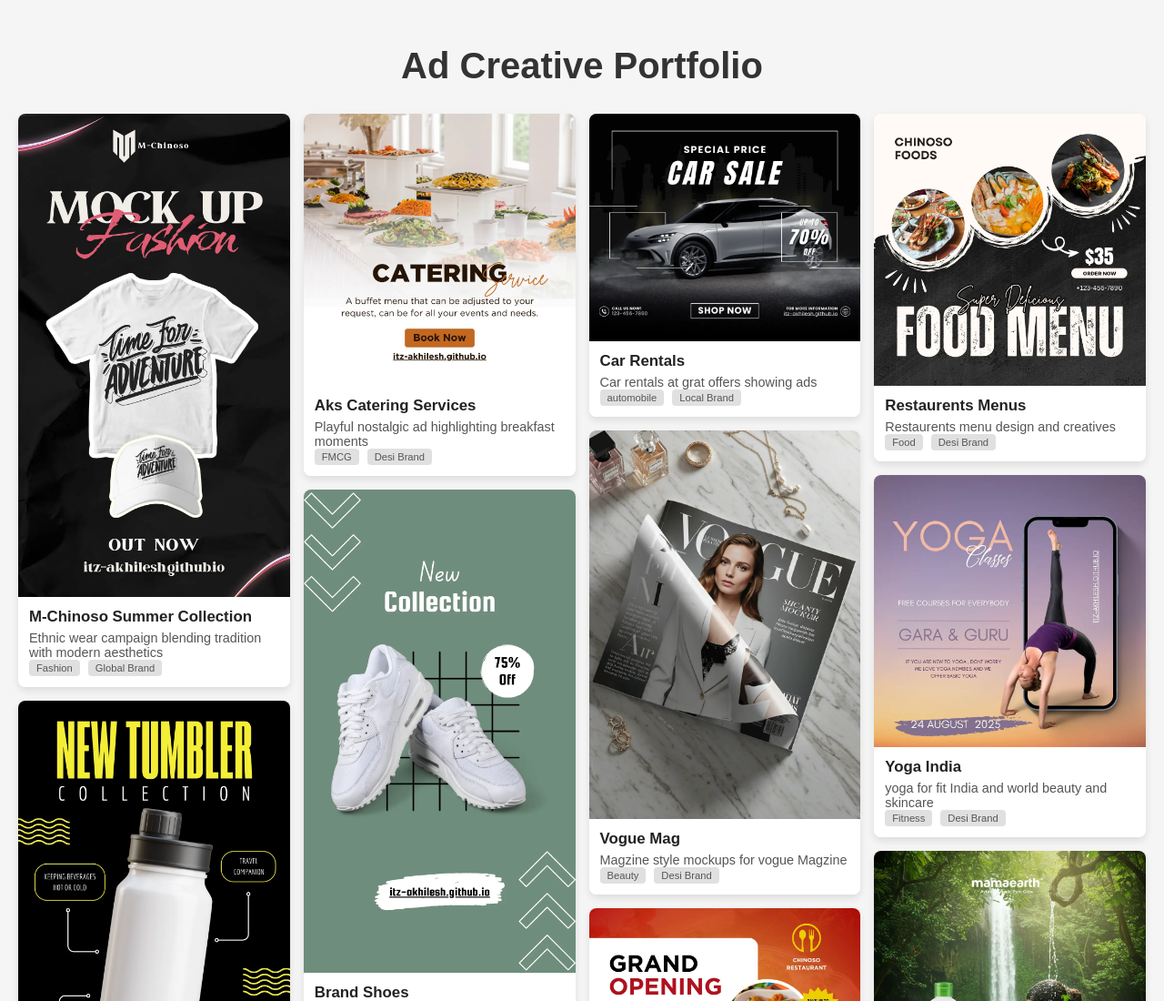
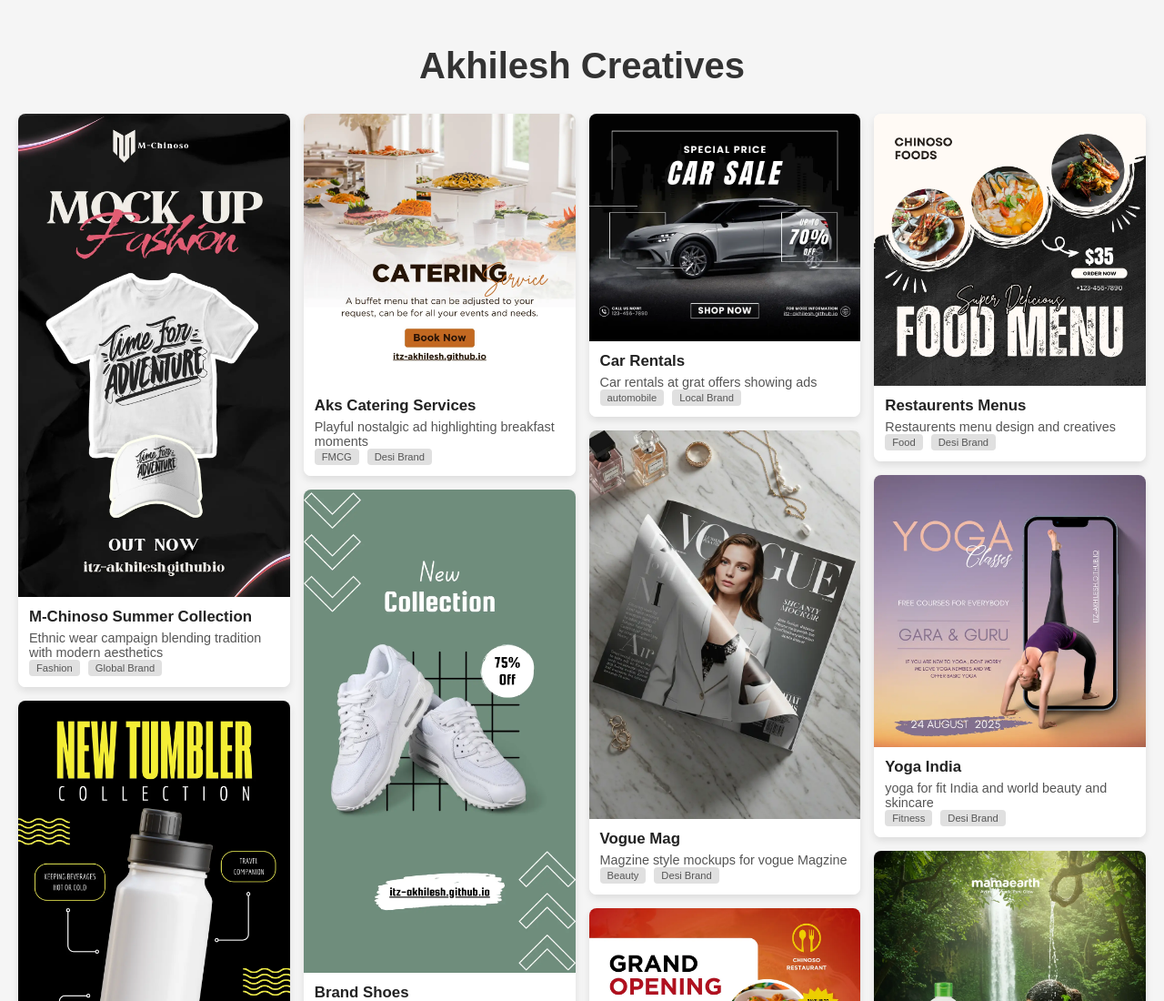
Before and after one commit to itz-akhilesh/Ad-Creative, a plain HTML site: page index.html in a window 1280 px wide. Shown: the top 1100 px of the page at 91% size. Drawn offline with Linux system fonts and the light colour scheme.

Commit message:
Update index.html

```diff
--- a/index.html
+++ b/index.html
@@ -3,7 +3,7 @@
 <head>
     <meta charset="UTF-8">
     <meta name="viewport" content="width=device-width, initial-scale=1.0">
-    <title>Ad Creative Portfolio - Pinterest Style</title>
+    <title>Akhilesh Creatives</title>
     <style>
         /* Reset & Base Styles */
         * {
@@ -90,7 +90,7 @@
     </style>
 </head>
 <body>
-    <h1>Ad Creative Portfolio</h1>
+    <h1>Akhilesh Creatives</h1>
 
     <div class="gallery">
         <!-- Item 1 - Fashion Ad -->
```
